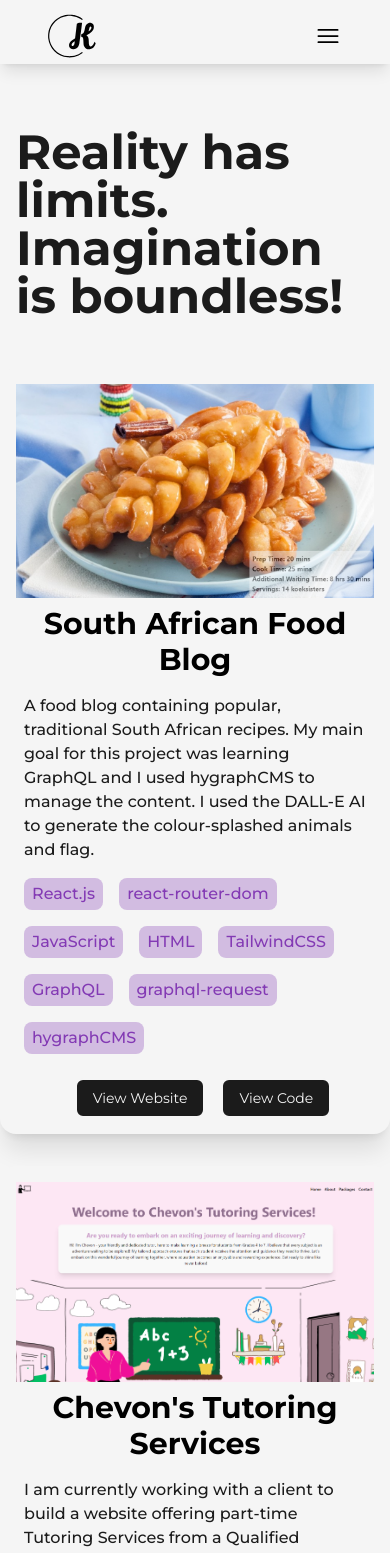
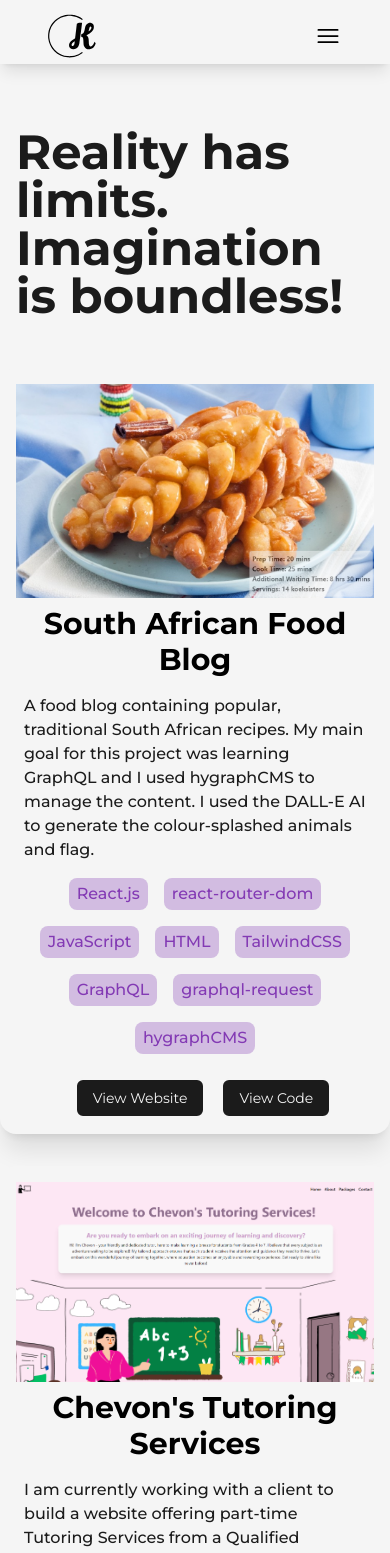
Before and after one commit to kiminel/portfolio, a Next.js app: page /projects in a window 390 px wide. Shown: the top 1553 px of the page. Built offline with nearby package versions, Linux system fonts and the light colour scheme.

Commit message:
style: Project Skills

```diff
--- a/src/components/Project.js
+++ b/src/components/Project.js
@@ -32,7 +32,7 @@ const Project = ({ title, summary, skills, image, hostedLink, githubLink }) => {
         <div className="grid lg:grid-cols-2">
           <div className="p-2 font-medium text-dark dark:text-light">{summary}</div>
           <div>
-            <div className="p-2 flex flex-wrap gap-4">
+            <div className="p-2 flex flex-wrap gap-4 justify-center md:justify-normal">
               {skills?.map((skill) => (
                 <a
                   href={skill.link}
```
